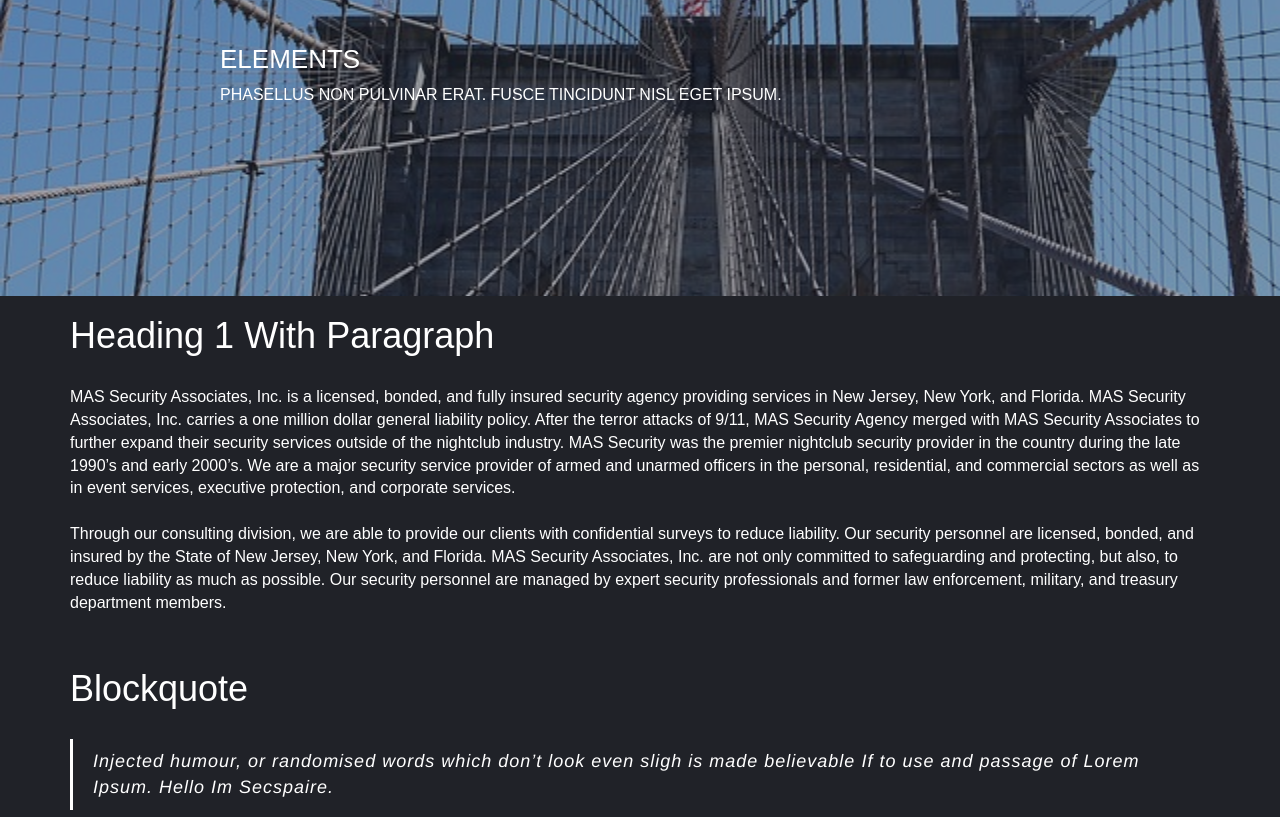
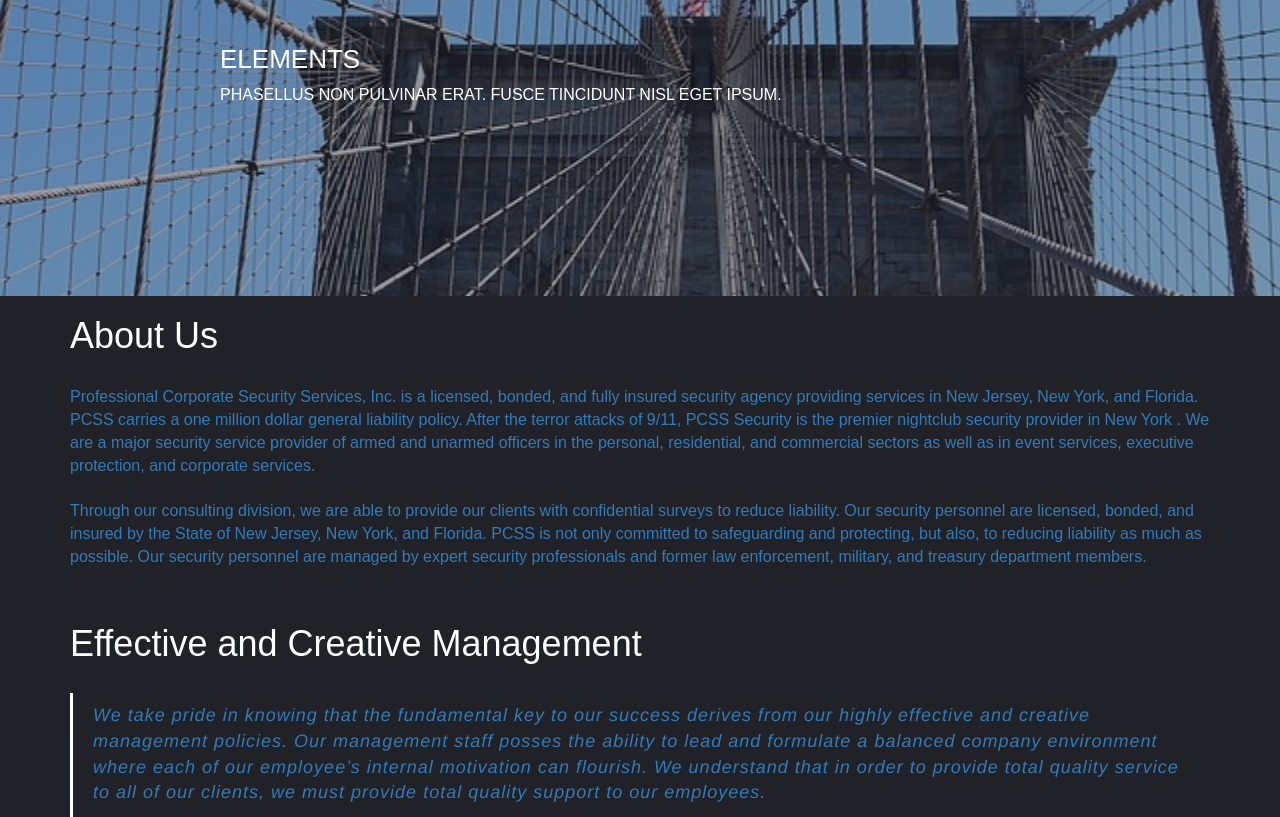
Before and after one commit to rsumler0479/MAS, a plain HTML site: page elements.html in a window 1280 px wide. Shown: the part 135-952 px from the top of the page. Drawn offline with Linux system fonts and the light colour scheme; a script that the page names is missing; files whose address does not match are found by name.

Commit message:
Update elements.html

```diff
--- a/elements.html
+++ b/elements.html
@@ -38,7 +38,7 @@
 							<h2>Menu</h2>
 							<ul>
 								<li><a href="index.html">Home</a></li>
-								<li><a href="elements.html">Elements</a></li>
+								<li><a href="elements.html"About Us</a></li>
 							</ul>
 						</nav>
 					</div>
@@ -62,25 +62,29 @@
 
 		<section class="paragraph">
 			<div class="container">
-				<h1>Heading 1 With Paragraph</h1>
-				<p>   MAS Security Associates, Inc. is a licensed, bonded, and fully insured security agency providing services in New Jersey, New York, and Florida. MAS Security Associates, Inc. carries a one million dollar general liability policy. After the terror attacks of 9/11, MAS Security Agency merged with MAS Security Associates
-					to further expand their security services outside of the nightclub industry. MAS Security was the premier nightclub
-					security provider in the country during the late 1990’s and early 2000’s. We are a major security service provider of
+				<h1>About Us</h1>
+				<p>   Professional Corporate Security Services, Inc. is a licensed, bonded, and fully insured security agency providing services in New Jersey, New York, and Florida. PCSS carries a one million dollar general liability policy. After the terror attacks of 9/11,
+					PCSS Security is the premier nightclub
+					security provider in New York . We are a major security service provider of
 					armed and unarmed officers in the personal, residential, and commercial sectors as well as in event services, executive
 					protection, and corporate services. <br>
 					<br>
 					Through our consulting division, we are able to provide our clients with confidential
 					surveys to reduce liability. Our security personnel are licensed, bonded, and insured by the State of New Jersey, New York,
-					and Florida. MAS Security Associates, Inc. are not only committed to safeguarding and protecting, but also, to reduce
+					and Florida. PCSS is not only committed to safeguarding and protecting, but also, to reducing
 					liability as much as possible. Our security personnel are managed by expert security professionals and
 					former law enforcement, military, and treasury department members.</p>
+
 			</div>
 		</section>
 
 		<section class="blockquote">
 			<div class="container">
-				<h1>Blockquote</h1>
-					<blockquote>Injected humour, or randomised words which don’t look even sligh is made believable If  to use and passage of Lorem Ipsum. Hello Im Secspaire.</blockquote>
+				<h1>Effective and Creative Management</h1>
+					<blockquote> We take pride in knowing that the fundamental key to our success derives from our highly effective and creative management policies. Our management staff posses the ability to lead and formulate a balanced company environment where each of our employee’s internal motivation can flourish. We understand that in order to provide total quality service to all of our clients, we must provide total quality support to our employees.
+<br>
+						<br>
+   As a leading security service provider, our personnel are highly trained, supervised, and specifically selected for each individual client’s needs. The nature of our job challenges us to ensure our commitments to our clients. These challenges have motivated us to successfully safeguard, protect, and reduce liability on every assignment to date.</blockquote>
 			</div>
 		</section>
 
```
